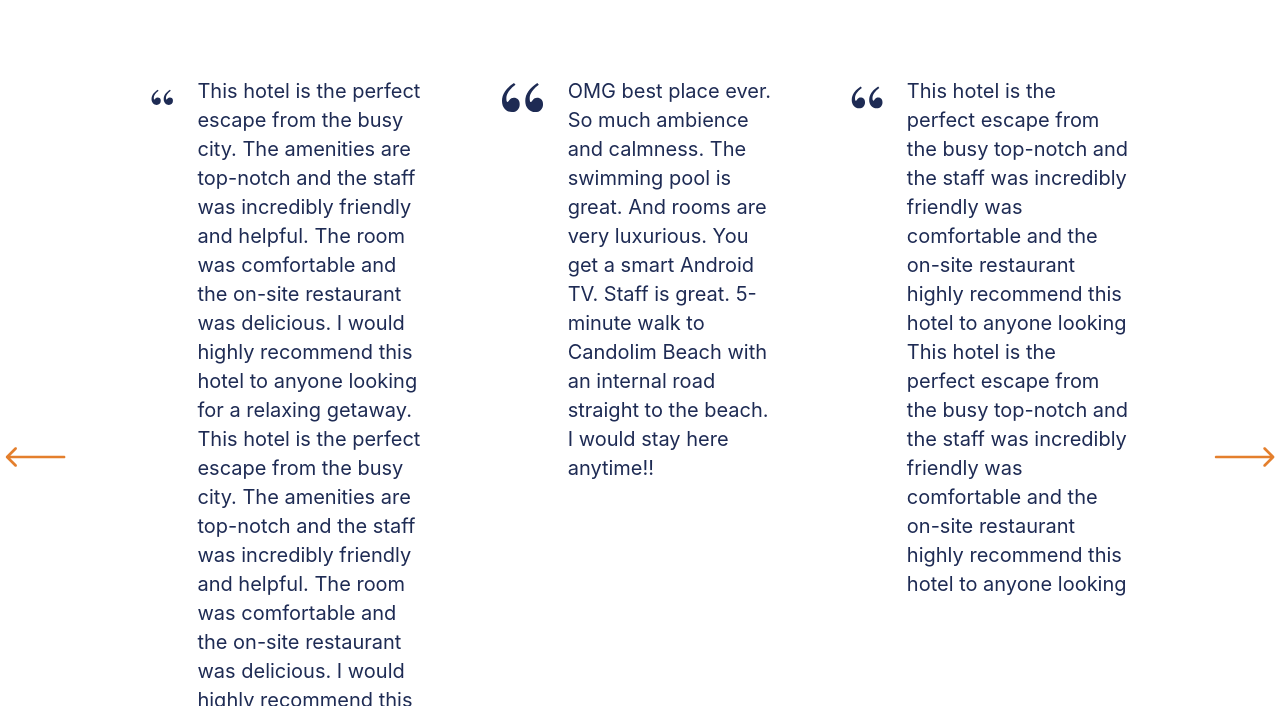
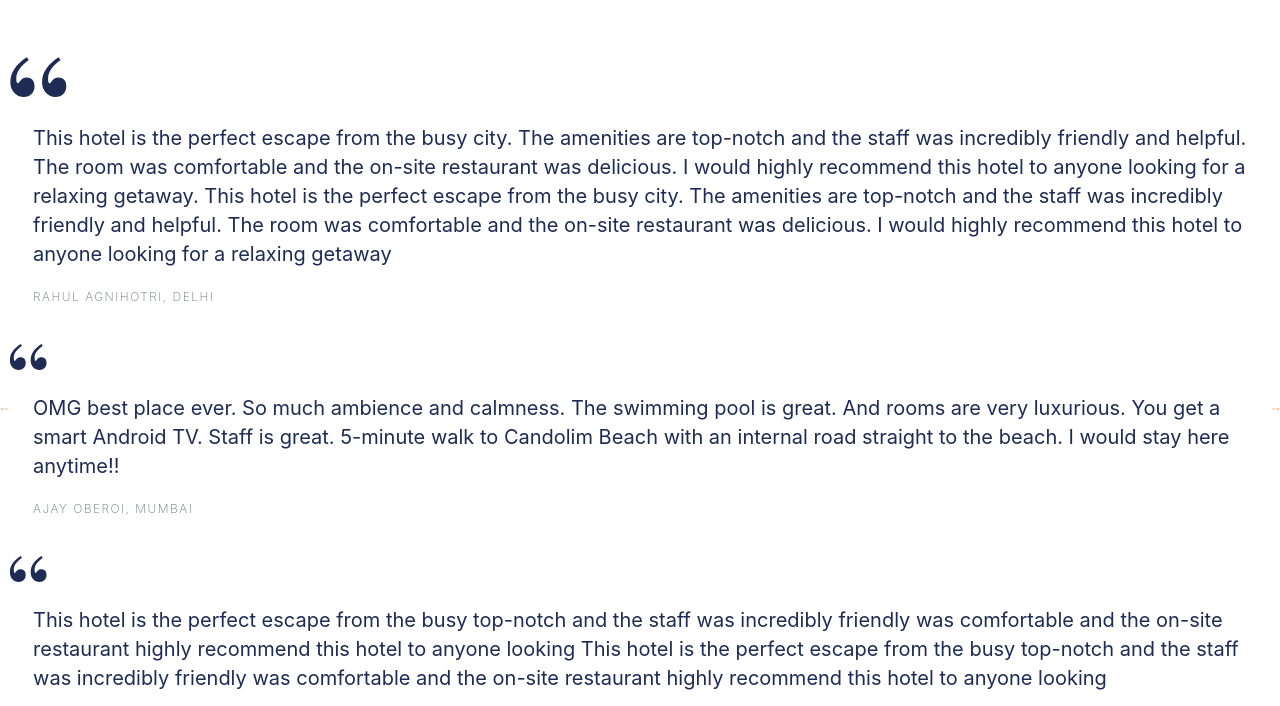
Before and after one commit to Rajat-Dabade/Remeo-lane, a plain HTML site: page pages/contact.html in a window 1280 px wide. Shown: the part 1690-2396 px from the top of the page. Drawn offline with Linux system fonts and the light colour scheme; files whose address does not match are found by name; a web font is replaced by a local one.

Commit message:
Update contact us page css

```diff
--- a/pages/contact.html
+++ b/pages/contact.html
@@ -124,9 +124,9 @@
           <path d="M72 38.5C72.8284 38.5 73.5 39.1716 73.5 40C73.5 40.8284 72.8284 41.5 72 41.5V38.5ZM6.93934 41.0607C6.35355 40.4749 6.35355 39.5251 6.93934 38.9393L16.4853 29.3934C17.0711 28.8076 18.0208 28.8076 18.6066 29.3934C19.1924 29.9792 19.1924 30.9289 18.6066 31.5147L10.1213 40L18.6066 48.4853C19.1924 49.0711 19.1924 50.0208 18.6066 50.6066C18.0208 51.1924 17.0711 51.1924 16.4853 50.6066L6.93934 41.0607ZM72 41.5H8V38.5H72V41.5Z" fill="#E47F2D"/>
         </svg>
 
-                <div class="user-reviews-card-container">
+        <div class="row">
 
-                    <div class="user-review-card">
+          <div class="col-md-12">
 
             <svg width="58" height="47" viewBox="0 0 38 27" fill="none" xmlns="http://www.w3.org/2000/svg">
               <path d="M33.7734 2.63281C31.0911 4.61198 29.0599 6.60417 27.6797 8.60938C26.2995 10.6146 25.6094 12.5677 25.6094 14.4688C25.6094 15.7448 25.7005 16.6562 25.8828 17.2031C26.0911 17.724 26.4297 17.9844 26.8984 17.9844C26.8984 17.9844 27.3932 17.3464 28.3828 16.0703C29.3984 14.7943 30.6615 14.1562 32.1719 14.1562C33.8646 14.1562 35.1797 14.6641 36.1172 15.6797C37.0547 16.6693 37.5234 18.0885 37.5234 19.9375C37.5234 21.9948 36.8724 23.6875 35.5703 25.0156C34.2943 26.3177 32.6276 26.9688 30.5703 26.9688C27.9922 26.9688 25.8568 26.0443 24.1641 24.1953C22.4974 22.3203 21.6641 19.9375 21.6641 17.0469C21.6641 14.026 22.5495 11.1875 24.3203 8.53125C26.1172 5.875 28.8125 3.34896 32.4062 0.953125L33.7734 2.63281ZM12.9531 2.63281C10.2708 4.61198 8.23958 6.60417 6.85938 8.60938C5.47917 10.6146 4.78906 12.5677 4.78906 14.4688C4.78906 15.7969 4.88021 16.7214 5.0625 17.2422C5.24479 17.737 5.55729 17.9844 6 17.9844C6.02604 17.9844 6.54688 17.3464 7.5625 16.0703C8.60417 14.7943 9.86719 14.1562 11.3516 14.1562C13.0443 14.1562 14.3594 14.6641 15.2969 15.6797C16.2344 16.6693 16.7031 18.0885 16.7031 19.9375C16.7031 21.9948 16.0521 23.6875 14.75 25.0156C13.474 26.3177 11.8073 26.9688 9.75 26.9688C7.17188 26.9688 5.04948 26.0443 3.38281 24.1953C1.71615 22.3203 0.882812 19.9375 0.882812 17.0469C0.882812 14.026 1.76823 11.1875 3.53906 8.53125C5.3099 5.875 7.99219 3.34896 11.5859 0.953125L12.9531 2.63281Z" fill="#1E2B54"/>
@@ -144,7 +144,7 @@
               <p class="user-location">Rahul Agnihotri, Delhi</p>
             </div>
           </div>
-                    <div class="user-review-card">
+          <div class="col-md-12">
 
             <svg width="38" height="27" viewBox="0 0 38 27" fill="none" xmlns="http://www.w3.org/2000/svg">
               <path d="M33.7734 2.63281C31.0911 4.61198 29.0599 6.60417 27.6797 8.60938C26.2995 10.6146 25.6094 12.5677 25.6094 14.4688C25.6094 15.7448 25.7005 16.6562 25.8828 17.2031C26.0911 17.724 26.4297 17.9844 26.8984 17.9844C26.8984 17.9844 27.3932 17.3464 28.3828 16.0703C29.3984 14.7943 30.6615 14.1562 32.1719 14.1562C33.8646 14.1562 35.1797 14.6641 36.1172 15.6797C37.0547 16.6693 37.5234 18.0885 37.5234 19.9375C37.5234 21.9948 36.8724 23.6875 35.5703 25.0156C34.2943 26.3177 32.6276 26.9688 30.5703 26.9688C27.9922 26.9688 25.8568 26.0443 24.1641 24.1953C22.4974 22.3203 21.6641 19.9375 21.6641 17.0469C21.6641 14.026 22.5495 11.1875 24.3203 8.53125C26.1172 5.875 28.8125 3.34896 32.4062 0.953125L33.7734 2.63281ZM12.9531 2.63281C10.2708 4.61198 8.23958 6.60417 6.85938 8.60938C5.47917 10.6146 4.78906 12.5677 4.78906 14.4688C4.78906 15.7969 4.88021 16.7214 5.0625 17.2422C5.24479 17.737 5.55729 17.9844 6 17.9844C6.02604 17.9844 6.54688 17.3464 7.5625 16.0703C8.60417 14.7943 9.86719 14.1562 11.3516 14.1562C13.0443 14.1562 14.3594 14.6641 15.2969 15.6797C16.2344 16.6693 16.7031 18.0885 16.7031 19.9375C16.7031 21.9948 16.0521 23.6875 14.75 25.0156C13.474 26.3177 11.8073 26.9688 9.75 26.9688C7.17188 26.9688 5.04948 26.0443 3.38281 24.1953C1.71615 22.3203 0.882812 19.9375 0.882812 17.0469C0.882812 14.026 1.76823 11.1875 3.53906 8.53125C5.3099 5.875 7.99219 3.34896 11.5859 0.953125L12.9531 2.63281Z" fill="#1E2B54"/>
@@ -158,7 +158,7 @@
               <p class="user-location">Ajay Oberoi, Mumbai</p>
             </div>
           </div>
-                    <div class="user-review-card">
+          <div class="col-md-12">
 
             <svg width="38" height="27" viewBox="0 0 38 27" fill="none" xmlns="http://www.w3.org/2000/svg">
               <path d="M33.7734 2.63281C31.0911 4.61198 29.0599 6.60417 27.6797 8.60938C26.2995 10.6146 25.6094 12.5677 25.6094 14.4688C25.6094 15.7448 25.7005 16.6562 25.8828 17.2031C26.0911 17.724 26.4297 17.9844 26.8984 17.9844C26.8984 17.9844 27.3932 17.3464 28.3828 16.0703C29.3984 14.7943 30.6615 14.1562 32.1719 14.1562C33.8646 14.1562 35.1797 14.6641 36.1172 15.6797C37.0547 16.6693 37.5234 18.0885 37.5234 19.9375C37.5234 21.9948 36.8724 23.6875 35.5703 25.0156C34.2943 26.3177 32.6276 26.9688 30.5703 26.9688C27.9922 26.9688 25.8568 26.0443 24.1641 24.1953C22.4974 22.3203 21.6641 19.9375 21.6641 17.0469C21.6641 14.026 22.5495 11.1875 24.3203 8.53125C26.1172 5.875 28.8125 3.34896 32.4062 0.953125L33.7734 2.63281ZM12.9531 2.63281C10.2708 4.61198 8.23958 6.60417 6.85938 8.60938C5.47917 10.6146 4.78906 12.5677 4.78906 14.4688C4.78906 15.7969 4.88021 16.7214 5.0625 17.2422C5.24479 17.737 5.55729 17.9844 6 17.9844C6.02604 17.9844 6.54688 17.3464 7.5625 16.0703C8.60417 14.7943 9.86719 14.1562 11.3516 14.1562C13.0443 14.1562 14.3594 14.6641 15.2969 15.6797C16.2344 16.6693 16.7031 18.0885 16.7031 19.9375C16.7031 21.9948 16.0521 23.6875 14.75 25.0156C13.474 26.3177 11.8073 26.9688 9.75 26.9688C7.17188 26.9688 5.04948 26.0443 3.38281 24.1953C1.71615 22.3203 0.882812 19.9375 0.882812 17.0469C0.882812 14.026 1.76823 11.1875 3.53906 8.53125C5.3099 5.875 7.99219 3.34896 11.5859 0.953125L12.9531 2.63281Z" fill="#1E2B54"/>
```
Lines whose indentation alone changed are shown as unchanged.
